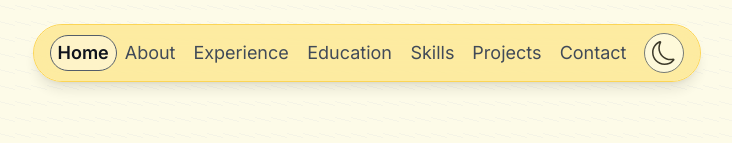
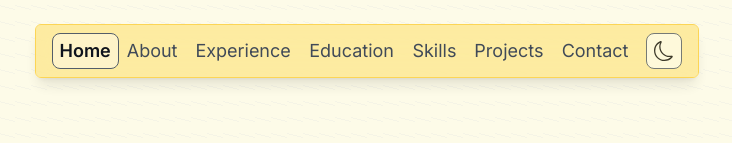
Before and after one commit to kimjust6/Portfolio, a Next.js app: page / in a window 1280 px wide. Shown: the top 143 px of the page, without its empty margins (273-1005 px from the left). Built offline with nearby package versions, Linux system fonts and the light colour scheme; no server answers.

Commit message:
changed navbar roundedness

```diff
--- a/components/navbar.tsx
+++ b/components/navbar.tsx
@@ -26,7 +26,7 @@ const Navigation = () => {
                 className={`z-100 flex justify-center items-center fixed bg-amber-200 opacity-95
                 bg-clip-padding backdrop-filter backdrop-blur-lg bg-opacity-95 sm:bg-opacity-80 shadow-md sm:shadow-lg shadow-gray-300
                 px-4 py-1 rounded-md border sm:border-amber-300 text-lg z-[999] flex-wrap w-screen
-                dark:bg-gray-800  dark:border-gray-600 dark:shadow-none  sm:py-2 sm:rounded-full sm:mt-6 sm:w-fit`}
+                dark:bg-gray-800  dark:border-gray-600 dark:shadow-none  sm:py-2 sm:mt-6 sm:w-fit`}
             >
                 <motion.span
                     className="sm:hidden mr-4"
@@ -69,7 +69,7 @@ const Navigation = () => {
                                             duration: 1,
                                             damping: 30,
                                         }}
-                                        className="absolute inset-0 bg-amber-100 rounded-full -z-10 border border-gray-600 dark:bg-gray-900
+                                        className="absolute inset-0 bg-amber-100 rounded-lg -z-10 border border-gray-600 dark:bg-gray-900
                                         dark:text-yellow-200 "
                                     ></motion.div>
                                 )}
--- a/components/theme-toggle.tsx
+++ b/components/theme-toggle.tsx
@@ -1,21 +1,20 @@
-"use client";
-import { useTheme } from "@/app/context/theme-context";
-import { BsMoon, BsSun } from "react-icons/bs";
+'use client';
+import { useTheme } from '@/app/context/theme-context';
+import { BsMoon, BsSun } from 'react-icons/bs';
 
 const ThemeToggle = () => {
-
     const { theme, toggleTheme } = useTheme();
     return (
         <button
             className="transition-all text-lg ml-2 border border-solid border-gray-600
-        opacity-80 hover:opacity-100 rounded-full w-7 h-7 sm:h-10 sm:w-10 flex justify-center items-center bg-yellow-50
+        opacity-80 hover:opacity-100 rounded-lg w-7 h-7 sm:h-9 sm:w-9 flex justify-center items-center bg-yellow-50
         dark:bg-black dark:text-yellow-200 dark:backdrop-filter dark:backdrop-blur-lg"
             onClick={toggleTheme}
         >
-            {theme === "light" ? (
-                <BsMoon className="text-xl sm:text-2xl" />
+            {theme === 'light' ? (
+                <BsMoon className="text-xl sm:text-xl" />
             ) : (
-                <BsSun className="text-xl sm:text-2xl" />
+                <BsSun className="text-xl sm:text-xl" />
             )}
         </button>
     );
```
